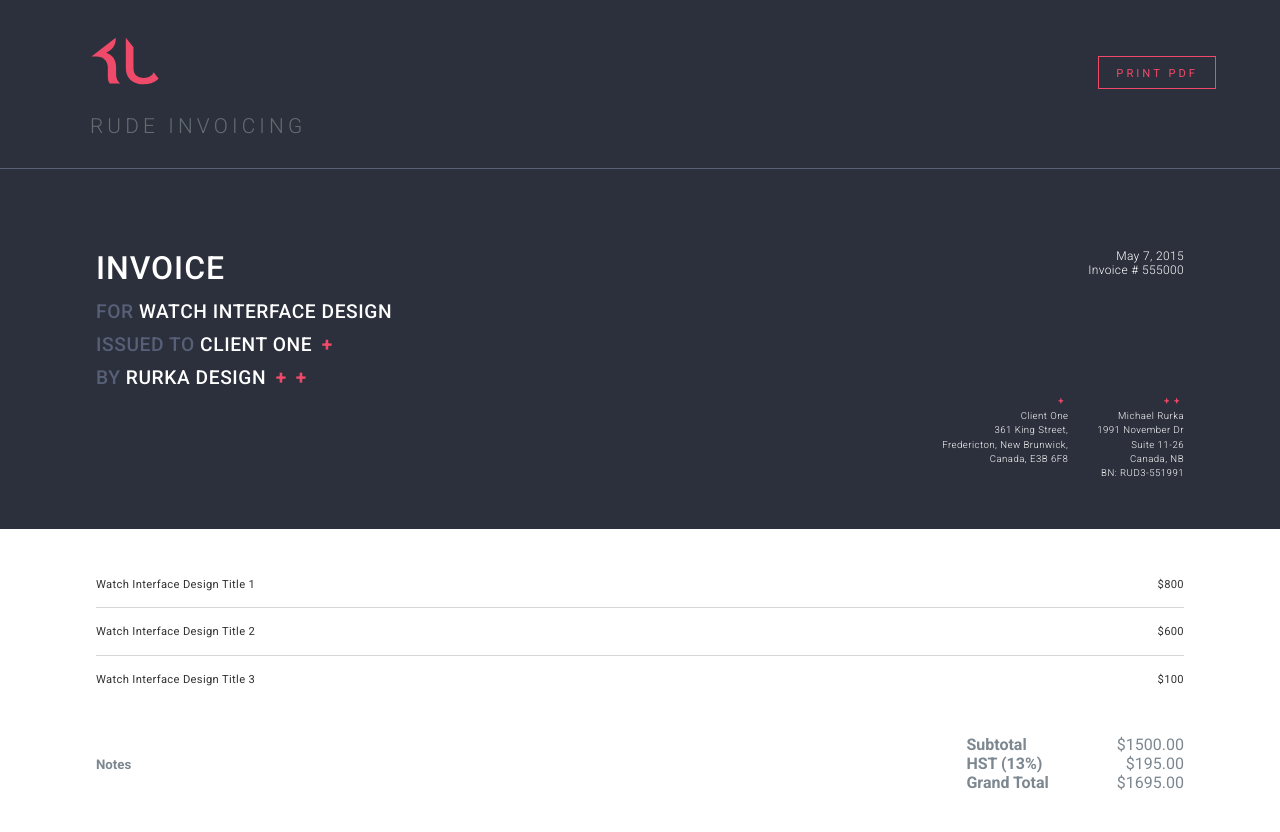
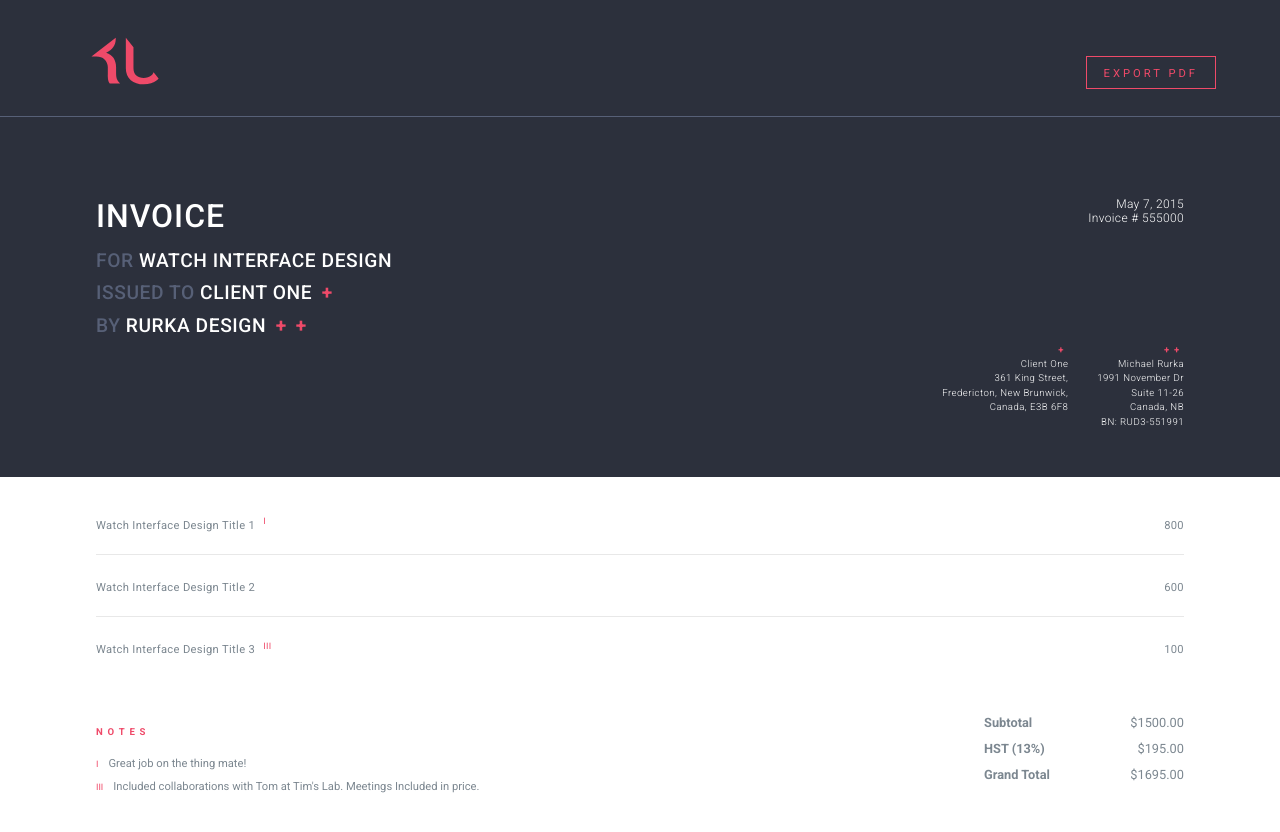
Before and after one commit to MRurka/jelly-invoice, a Jekyll site: the page built from _posts/2015-05-07-client-1.markdown, in a window 1280 px wide. Shown: the top 832 px of the page. Built offline with Jekyll 4.4.1, drawn with Linux system fonts in a browser that asks for light colours.

Commit message:
New Feature: Notes. And PDF view fixes.

```diff
--- a/_includes/header.html
+++ b/_includes/header.html
@@ -6,7 +6,6 @@
 					<path stroke-miterlimit="10" d="M123.2,240.2l5.7,6.6H84.7,c-4.7-5.5-6.4-11.3-7.7-19.3c-1.3-8-0.6-17.4-0.6-25.9v-24.3c0-14.3-5.6-25.1-14-33.8c-8.4-8.8-21-12.3-35.1-12.3H6.2l104-80.9,c0.1,1.7,0.2,2.6,0.2,4.4c0,13.6-3.4,25.5-10.5,35.6c-7.1,10.1-17.2,18.1-30.8,24.1c14.6,4.7,25.6,12.4,32,23.1,c6.4,10.6,10.7,23.8,10.7,39.5v25c0,8.3,0.5,15.7,2.4,22.3C115.7,230,119.8,236.3,123.2,240.2z M262.6,212.6,c-8.1,7-19,10.5-32.6,10.5c-13.2,0-23.7-3.5-31.5-10.5c-7.8-7-12.2-17.5-12.2-31.4v-90l-32.7-40.5v130.6c0,21.9,7.1,38.8,21.2,50.7,c14.1,11.8,32.5,17.8,55.3,17.8c23.2,0,42-5.9,56.4-17.7c2.8-2.3,5.3-4.7,7.5-7.4l-21.6-26.8C270.2,203.9,267,208.8,262.6,212.6z"/>
 				</svg>
             </div>
-            <h1>{{ site.title }}</h1>
         </a>
     </div>
 </header>
--- a/_layouts/post.html
+++ b/_layouts/post.html
@@ -2,9 +2,9 @@
 layout: default
 ---
 
-<div class="invoice">
+<div class="invoice-page">
 
-    <button class="print-btn" onClick="window.print()">Print PDF</button>
+    <button class="print-btn" onClick="window.print()">Export PDF</button>
 
     <section class="header">
         <div class="container">
@@ -20,7 +20,7 @@ layout: default
                     <span class="in">Invoice # {{ page.invoice-number }}</span>
                 </div>
             </div>
-            <div class="bottom">
+            <div class="legend">
                 <div class="from">{{ site.billing-address }}</div>
                 <div class="to">{% assign client-id = site.data.clients[page.client-id] %}{{ client-id.billing }}</div>
             </div>
@@ -32,30 +32,39 @@ layout: default
             <table>
                 {% if page.item_1 %}
                     <tr>
-                        <td style="width:80%;">{{ page.item_1 }}</td>
-                        <td style="width:20%; text-align:right;">$<span id="total-1"></span></td>
+                        <td class="item">{{ page.item_1 }} {% if page.note_1 %}<sup class="note-symbol one"></sup>{% endif %}</td>
+                        <td class="value"><span id="total-1"></span></td>
                         <script> var total_1 = {{ page.rate_1 }} * {{ page.hours_1 }} ; document.getElementById("total-1").innerHTML = total_1;</script>
                     </tr>
                 {% endif %}
                 {% if page.item_2 %}
                     <tr>
-                        <td>{{ page.item_2 }}</td>
-                        <td style="text-align:right;">$<span id="total-2"></span></td>
+                        <td class="item">{{ page.item_2 }} {% if page.note_2 %}<sup class="note-symbol two"></sup>{% endif %}</td>
+                        <td class="value"><span id="total-2"></span></td>
                         <script> var total_2 = {{ page.rate_2 }} * {{ page.hours_2 }} ; document.getElementById("total-2").innerHTML = total_2;</script>
                     </tr>
                 {% endif %}
                 {% if page.item_3 %}
                     <tr>
-                        <td>{{ page.item_3 }}</td>
-                        <td style="text-align:right;">$<span id="total-3"></span></td>
+                        <td class="item">{{ page.item_3 }} {% if page.note_3 %}<sup class="note-symbol three"></sup>{% endif %}</td>
+                        <td class="value"><span id="total-3"></span></td>
                         <script> var total_3 = {{ page.rate_3 }} * {{ page.hours_3 }} ; document.getElementById("total-3").innerHTML = total_3;</script>
                     </tr>
                 {% endif %}
-                <!--
-
-                    /
-
-                -->
+                {% if page.item_4 %}
+                    <tr>
+                        <td class="item">{{ page.item_4 }} {% if page.note_4 %}<sup class="note-symbol four"></sup>{% endif %}</td>
+                        <td class="value"><span id="total-4"></span></td>
+                        <script> var total_4 = {{ page.rate_4 }} * {{ page.hours_4 }} ; document.getElementById("total-4").innerHTML = total_4;</script>
+                    </tr>
+                {% endif %}
+                {% if page.item_5 %}
+                    <tr>
+                        <td class="item">{{ page.item_5 }} {% if page.note_5 %}<sup class="note-symbol five"></sup>{% endif %}</td>
+                        <td class="value"><span id="total-5"></span></td>
+                        <script> var total_5 = {{ page.rate_5 }} * {{ page.hours_5 }} ; document.getElementById("total-5").innerHTML = total_5;</script>
+                    </tr>
+                {% endif %}
             </table>
         </div>
     </section>
@@ -64,24 +73,43 @@ layout: default
         <div class="container">
             <div class="notes">
                 <h5>Notes</h5>
-                <p>{{ content }}</p>
+                <ul>
+                    {% if page.note_1 %}<li><span class="note-symbol one"></span>{{ page.note_1 }}</li>{% endif %}
+                    {% if page.note_2 %}<li><span class="note-symbol two"></span>{{ page.note_2 }}</li>{% endif %}
+                    {% if page.note_3 %}<li><span class="note-symbol three"></span>{{ page.note_3 }}</li>{% endif %}
+                    {% if page.note_4 %}<li><span class="note-symbol four"></span>{{ page.note_4 }}</li>{% endif %}
+                    {% if page.note_5 %}<li><span class="note-symbol five"></span>{{ page.note_5 }}</li>{% endif %}
+                </ul>
             </div>
             <div class="totals">
                 <table>
                     <tr>
                         <td><b>Subtotal</b></td>
                         <td style="text-align:right;">$<span id="subtotal"></span></td>
-                        <script>var subtotal = total_1 {% if page.item_2 %} + total_2 {% endif %} {% if page.item_3 %} + total_3 {% endif %} ; document.getElementById("subtotal").innerHTML = subtotal.toFixed(2);</script>
+                        <script>
+                            var subtotal = total_1
+                            {% if page.item_2 %} + total_2 {% endif %}
+                            {% if page.item_3 %} + total_3 {% endif %}
+                            {% if page.item_4 %} + total_4 {% endif %}
+                            {% if page.item_5 %} + total_5 {% endif %};
+                            document.getElementById("subtotal").innerHTML = subtotal.toFixed(2);
+                        </script>
                     </tr>
                     <tr>
                         <td><b>HST (13%)</b></td>
                         <td style="text-align:right;">$<span id="tax"></span></td>
-                        <script> var tax = subtotal * 0.13 ; document.getElementById("tax").innerHTML = tax.toFixed(2);</script>
+                        <script>
+                            var tax = subtotal * {{ site.tax }};
+                            document.getElementById("tax").innerHTML = tax.toFixed(2);
+                        </script>
                     </tr>
                     <tr>
                         <td><b>Grand Total</b></td>
                         <td style="text-align:right;">$<span id="grand-total"></span></td>
-                        <script> var grand_total = subtotal + tax ; document.getElementById("grand-total").innerHTML = grand_total.toFixed(2);</script>
+                        <script>
+                            var grand_total = subtotal + tax;
+                            document.getElementById("grand-total").innerHTML = grand_total.toFixed(2);
+                        </script>
                     </tr>
                 </table>
             </div>
--- a/_posts/2015-05-07-client-1.markdown
+++ b/_posts/2015-05-07-client-1.markdown
@@ -1,7 +1,6 @@
 ---
 layout: post
 tags: "2015"
-
 
 title:  "Watch Interface Design"
 date:   2015-05-07
@@ -11,6 +10,7 @@ invoice-number: 555000
 
 item_1: Watch Interface Design Title 1
 desc_1: Watch Interface Design Desc 1
+note_1: Great job on the thing mate!
 hours_1: 16
 rate_1: 50
 
@@ -21,6 +21,7 @@ rate_2: 50
 
 item_3: Watch Interface Design Title 3
 desc_3: Watch Interface Design Desc 3
+note_3: Included collaborations with Tom at Tim's Lab. Meetings Included in price.
 hours_3: 2
 rate_3: 50
 
--- a/sass/_header.scss
+++ b/sass/_header.scss
@@ -7,6 +7,7 @@ header {
 	border-bottom:1px solid rgb(87, 96, 119);
 
 	.logo {
+		float:left;
 		svg {
 			fill:#EF4A69;
 			width:70px;
--- a/sass/_invoice.scss
+++ b/sass/_invoice-page.scss
@@ -1,21 +1,21 @@
 
-$c-red : #EF4A69;
+$c-main : #EF4A69;
 $c-gray-blue : rgb(87, 96, 119);
 $c-header-bg : rgb(44, 48, 60);
 
-.invoice {
+.invoice-page {
 
 	.print-btn {
 		position: absolute;
 		right: 5%;
-		color: $c-red;
+		color: $c-main;
 		background: none;
 		font-size: .7em;
 		top: 5em;
 		font-weight: 400;
 		text-transform: uppercase;
 		letter-spacing: 3px;
-		border: 1px solid $c-red;
+		border: 1px solid $c-main;
 		padding: 10px 17px 8px;
 	}
 
@@ -59,7 +59,7 @@ $c-header-bg : rgb(44, 48, 60);
 
 					&.to:after, &.from:after {
 						content:"+";
-						color:$c-red;
+						color:$c-main;
 						padding: 0 0 0 .5em;
 						letter-spacing: .5em;
 						font-weight: 600;
@@ -80,10 +80,9 @@ $c-header-bg : rgb(44, 48, 60);
 				font-weight: 300;
 				letter-spacing: .03em;
 			}
+		}
 
-
-		}
-		.bottom {
+		.legend {
 			float:left;
 			width:100%;
 
@@ -99,7 +98,7 @@ $c-header-bg : rgb(44, 48, 60);
 				&.to:before, &.from:before {
 					content:"+";
 					display: block;
-					color:$c-red;
+					color:$c-main;
 					letter-spacing: .5em;
 					font-weight: 600;
 				}
@@ -111,14 +110,14 @@ $c-header-bg : rgb(44, 48, 60);
 	}
 
 	section.body {
-		padding:2em 0;
+		padding: 1em 0 2em;
 
 		table {
 			width:100%;
 
 			tr {
 				height:2em;
-				border-bottom:1px solid rgb(215, 213, 213);
+				border-bottom: 1px solid #E8E8E8;
 			}
 			tr:last-child {
 				border:none;
@@ -126,31 +125,66 @@ $c-header-bg : rgb(44, 48, 60);
 			td {
 				font-weight: 400;
 				font-size: .7em;
-				padding: 1.5em 0;
-				color:#333;
+				padding: 2.3em 0 2em;
+				color: #7C8790;
 				letter-spacing: 0.03em;
+
+				&.item {
+					width: 80%;
+				}
+				&.value {
+					width: 20%;
+					text-align: right;
+				}
 			}
 		}
 	}
 
+	.note-symbol {
+		color:$c-main;
+		display: inline;
+		padding: 0 10px 0 5px;
+		font-size:.8em;
+		&.one:before {content:"I"};
+		&.two:before {content:"II"};
+		&.three:before {content:"III"};
+		&.four:before {content:"IIII"};
+		&.five:before {content:"IIIII"};
+	}
+
 	section.footer {
 		padding:0 0 5em;
-		width:100%;
 
 		.notes {
+			width:calc(100% - 200px);
 			float:left;
-			width:80%;
 
-			span.header {
-
+			h5 {
+				color:$c-main;
+				text-transform: uppercase;
+				font-weight: 600;
+				font-size: .6em;
+				letter-spacing: .5em;
+			}
+			ul {
+				font-size: .7em;
+				margin:0;
+				padding:0;
+				margin:0 0 0 -5px;
+				line-height: 2em;
+			}
+			li {
+				list-style: none;
 			}
 		}
 		.totals {
+			width:200px;
 			float:right;
-			width:20%;
+			font-size: .8em;
+			line-height: 2em;
 
 			table {
-				width:100%;
+
 			}
 		}
 	}
--- a/sass/_print.scss
+++ b/sass/_print.scss
@@ -1,21 +1,21 @@
 
 @media print {
 
-  	header {
-  		display: none;
-  	}
-  	footer {
-  		display: none;
+    html, body {
+        width:100%;
+        height:100%;
     }
 
+    header,
+    footer,
     .print-btn {
         display: none;
     }
 
-    .invoice section.footer {
-      position: fixed;
+    .invoice-page section.footer {
+        position:absolute;
         bottom:0;
-      padding:0 0 5em 0;
+        padding:0 0 3em 0;
         width:100%;
     }
 }
--- a/sass/master.scss
+++ b/sass/master.scss
@@ -4,6 +4,6 @@
 	'_header',
 	'_footer',
 	'_index',
-	'_invoice',
+	'_invoice-page',
 	'_spreadsheet',
 	'_print';
```
Also changed, not shown: index.html (+15 -12 lines), css/master.css, 1 other file. Lines whose indentation alone changed are shown as unchanged.
